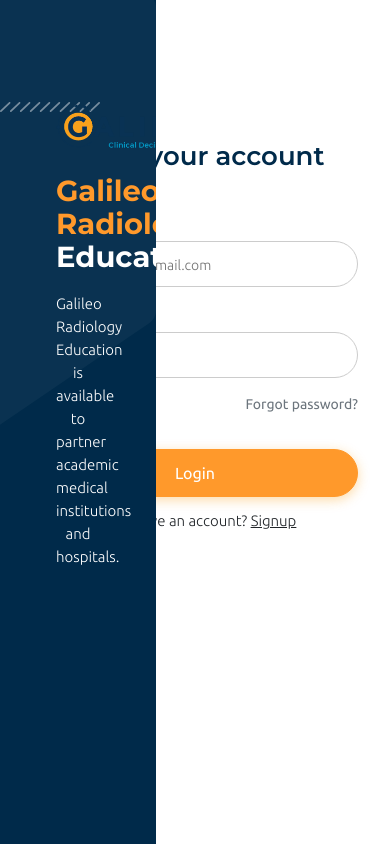
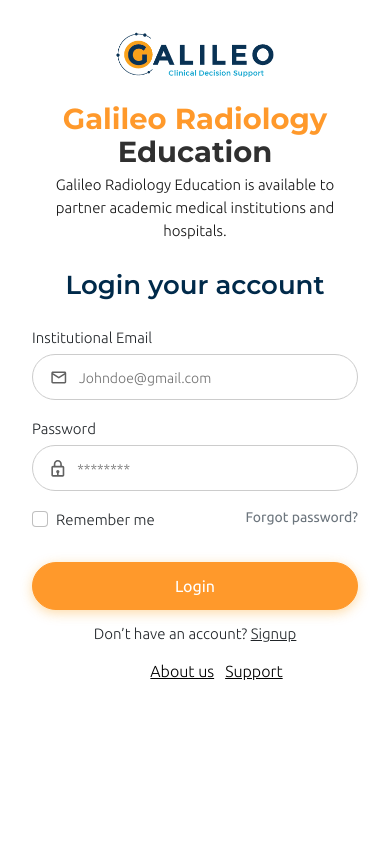
Before and after one commit to sanjayjasuja26/galileo_frontend, a React (Create React App) app: page /auth in a window 390 px wide. Built offline with nearby package versions, Linux system fonts and the light colour scheme.

Commit message:
login signup issues

```diff
--- a/src/pages/auth/auth.css
+++ b/src/pages/auth/auth.css
@@ -175,8 +175,85 @@ input:-webkit-autofill, input:-webkit-autofill:hover, input:-webkit-autofill:foc
         margin-top: 2.8rem;
       }
 }
+@media(max-width:991px){
+  .loginn .login{
+    margin-top: 0;
+  }
+  .loginn .login .logo{
+    margin-top: 0;
+  }
+  .leftside {
+    padding-bottom: 0;
+    background-color: transparent;
+    position: unset;
+    overflow-y: auto;
+    max-width: 100%;
+    width: 100%;
+  }
+  .leftside .bottom-text {
+    display: none;
+  }
+  .leftside .bottom-text {
+    height: auto;
+    align-items: center;
+    justify-content: center;
+  }
+  .leftside .bottom-text ul li a {
+    color: #000;
+  }
+  .leftside .upper-content {
+    padding: 0;
+    margin: 0;
+    padding-bottom: 0;
+    text-align: center;
+  }
+  .leftside .upper-content .small-screen {
+    display: block !important;
+  }
+  .leftside .upper-content p {
+    color: #151515;
+  }
+  .leftside .upper-content h2 {
+    margin-bottom: 5px;
+  }
+  .leftside .upper-content h2 br {
+    display: none;
+  }
+  .leftside .upper-content h2 span {
+    color: #303030;
+  }
+  .loginn .important-link {
+    display: block;
+  }
+  .loginn .important-link ul {
+    list-style-type: none;
+    display: flex;
+    justify-content: center;
+  }
+  .loginn .important-link ul li {
+    margin-left: 11px;
+  }
+  .loginn .important-link ul li a {
+    color: #000 !important;
+    text-decoration: underline !important;
+  }
+  .loginn .login .logo {
+    margin-bottom: 24px;
+  }
+  .loginn .login .logo img {
+    display: none;
+  }
+}
 @media(max-height: 800px){
   .leftside .bottom-text{
     height: 235px;
   }
 }
+@media(max-width:320px){
+  .leftside .upper-content h2 {
+    font-size: 26px;
+  }
+  .loginn .login h3 {
+    font-size: 22px;
+  }
+}
```
